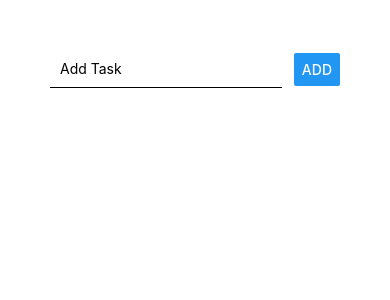
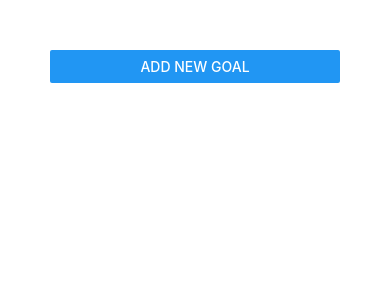
Before and after one commit to makwanaraj/React-Native-Add-Task, a React Native app: screen / in a window 390 px wide. Shown: the top 300 px of the page. Built offline with nearby package versions, Linux system fonts and the light colour scheme.

Commit message:
add and cancel button added with functionality

```diff
--- a/App.js
+++ b/App.js
@@ -1,16 +1,19 @@
 import React, { useState } from "react";
-import { FlatList, StyleSheet, View } from "react-native";
+import { FlatList, StyleSheet, View, Button } from "react-native";
 import TaskList from "./components/TaskList";
 import TaskInput from "./components/TaskInput";
 
 export default function App() {
   const [tasks, setTasks] = useState([]);
+  const [isAddModal, setIsAddModal] =useState(false);
 
   const addTaskHandler = (taskTitle) => {
     setTasks((currentTask) => [
       ...currentTask,
       { id: Math.random().toString(), value: taskTitle },
     ]);
+
+    setIsAddModal(false);
   };
 
   const removeTaskHandler = (taskId) => {
@@ -19,9 +22,14 @@ export default function App() {
     });
   };
 
+  const cancelTaskHandler = () => {
+    setIsAddModal(false);
+  }
+
   return (
     <View style={styles.container}>
-      <TaskInput onAddTask={addTaskHandler} />
+      <Button title="Add New Goal" onPress={() => setIsAddModal(true)}/>
+      <TaskInput visible = {isAddModal} onAddTask={addTaskHandler} onCancelTask ={cancelTaskHandler} />
       <FlatList
         keyExtractor={(item, index) => item.id}
         data={tasks}
--- a/components/TaskInput.js
+++ b/components/TaskInput.js
@@ -1,35 +1,64 @@
-import React,{useState} from 'react';
-import { Button, StyleSheet, TextInput, View } from 'react-native';
+import React, { useState } from "react";
+import { Button, StyleSheet, TextInput, View, Modal } from "react-native";
 
-const TaskInput = props => {
-    const [enteredTask, setEnteredTask] = useState('');
-
+const TaskInput = (props) => {
+  const [enteredTask, setEnteredTask] = useState("");
 
   const goalInputHandler = (enteredText) => {
     setEnteredTask(enteredText);
-    }
+  };
+
+  const addGoalHandler = () => {
+    props.onAddTask(enteredTask);
+    setEnteredTask("");
+  };
 
   return (
+    <Modal visible={props.visible} animationType="slide ">
       <View style={styles.inputContainer}>
-            <TextInput placeholder="Add Task" style={styles.input} onChangeText={goalInputHandler} value={enteredTask} />
-            <Button title="Add" onPress={() => props.onAddTask(enteredTask)} />
+        <TextInput
+          placeholder="Add Task"
+          style={styles.input}
+          onChangeText={goalInputHandler}
+          value={enteredTask}
+        />
+        <View style={styles.buttonContainer}>
+          <View style={styles.button}>
+          <Button title="Cancel" color="red" onPress={props.onCancelTask} />
           </View>
-    )
-}
+          <View style={styles.button}>
+          <Button title="Add" onPress={addGoalHandler} />
+          </View>
+        </View>
+      </View>
+    </Modal>
+  );
+};
 
 const styles = StyleSheet.create({
   inputContainer: {
-        flexDirection: 'row',
-        justifyContent: "space-between",
+    flex: 1,
+    justifyContent: "center",
     alignItems: "center",
   },
 
   input: {
     width: "80%",
-        borderBottomColor: "black",
-        borderBottomWidth: 1,
+    borderColor: "black",
+    borderWidth: 1,
     padding: 10,
+    marginBottom: 20,
   },
-})
+
+  buttonContainer:{
+    flexDirection: "row",
+    justifyContent:"space-around",
+    width: "60%",
+  },
+
+  button:{
+    width: "40%"
+  }
+});
 
 export default TaskInput;
```
Lines whose indentation alone changed are shown as unchanged.
